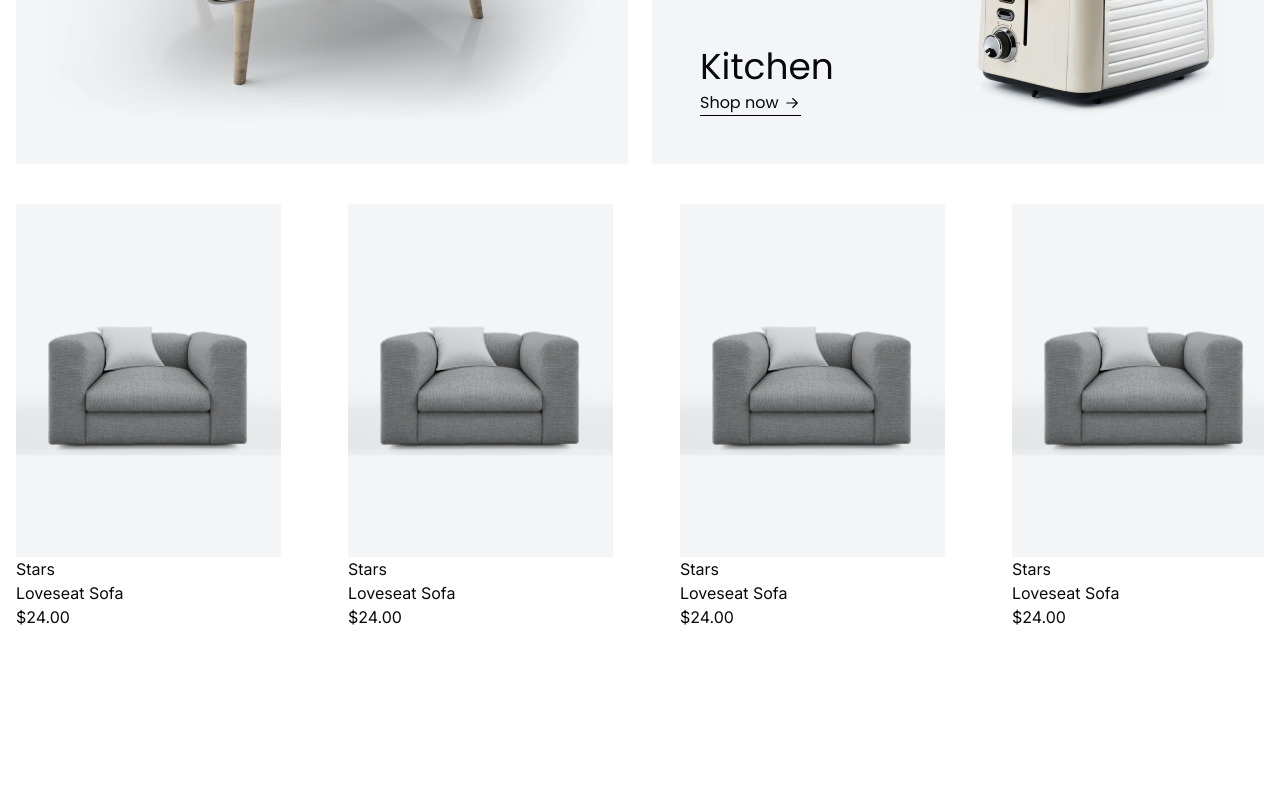
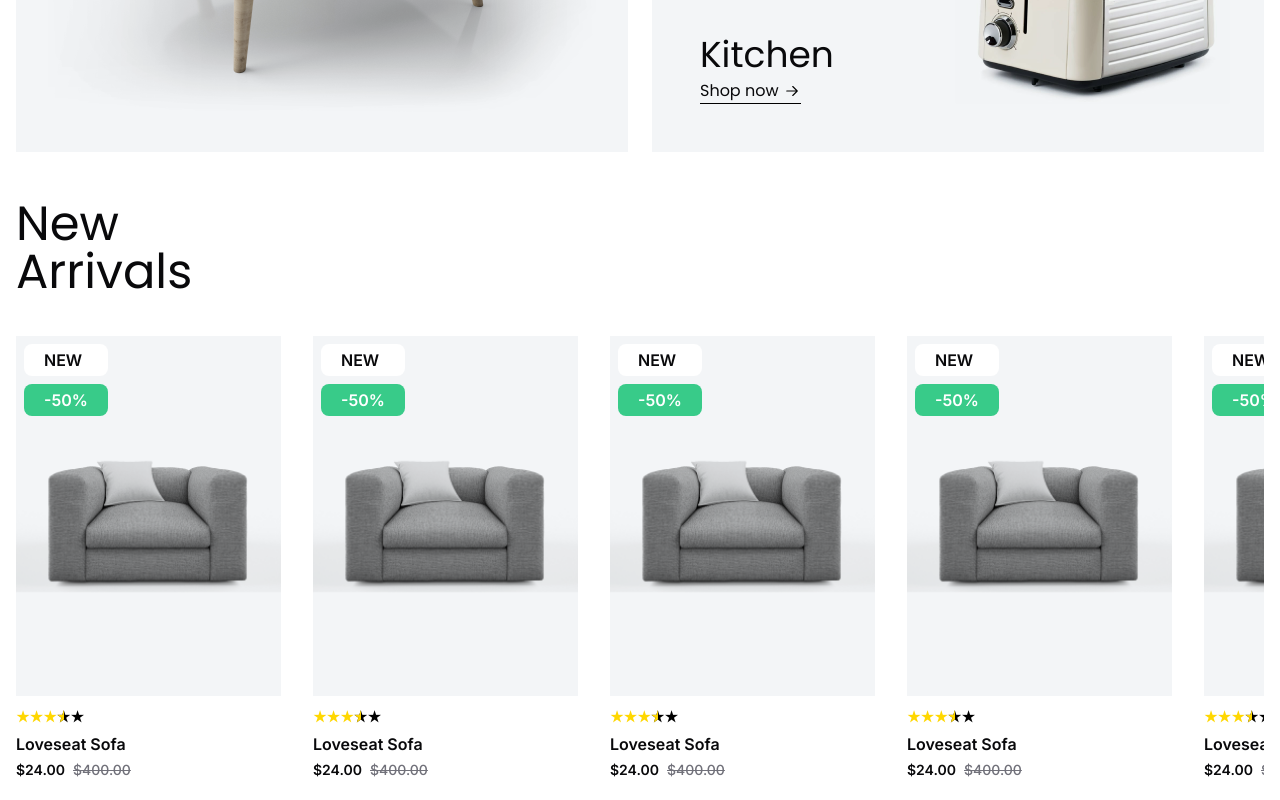
Before and after one commit to afridiwhatever/elegant-furnitures, a Next.js app: page / in a window 1280 px wide. Shown: the part 1580-2380 px from the top of the page. Before the commit the page ends 2229 px from the top, so only its background shows below. Built offline with nearby package versions, Linux system fonts and the light colour scheme.

Commit message:
A pretty great productcard

```diff
--- a/package.json
+++ b/package.json
@@ -16,6 +16,8 @@
     "next": "14.1.4",
     "react": "^18",
     "react-dom": "^18",
+    "react-rating-stars-component": "^2.2.0",
+    "react-stars": "^2.2.5",
     "swiper": "^11.1.1",
     "tailwind-merge": "^2.2.2",
     "tailwindcss-animate": "^1.0.7"
--- a/public/icons/Icons.tsx
+++ b/public/icons/Icons.tsx
@@ -141,3 +141,20 @@ export const ArrowRight = ({
     </svg>
   );
 };
+
+export const HeartIconFilled = (props: any) => (
+  <svg
+    xmlns="http://www.w3.org/2000/svg"
+    width="24"
+    height="24"
+    viewBox="0 0 24 24"
+    fill="pink"
+    stroke="currentColor"
+    stroke-width="2"
+    stroke-linecap="round"
+    stroke-linejoin="round"
+    className="lucide lucide-heart"
+  >
+    <path d="M19 14c1.49-1.46 3-3.21 3-5.5A5.5 5.5 0 0 0 16.5 3c-1.76 0-3 .5-4.5 2-1.5-1.5-2.74-2-4.5-2A5.5 5.5 0 0 0 2 8.5c0 2.3 1.5 4.05 3 5.5l7 7Z" />
+  </svg>
+);
--- a/src/app/globals.css
+++ b/src/app/globals.css
@@ -78,7 +78,7 @@
 }
 
 body {
-  padding-top: 120px;
+  padding-top: 108px;
 }
 
 /* Target the container with horizontal scrollbar */
--- a/src/components/NewArrivals.tsx
+++ b/src/components/NewArrivals.tsx
@@ -3,6 +3,10 @@ import ProductCard from "./ProductCard";
 
 const NewArrivals = () => {
   return (
+    <div className="mt-12">
+      <h2 className="font-poppins text-3xl lg:text-5xl">
+        New <br /> Arrivals
+      </h2>
       <div className=" mt-10 flex gap-8">
         <ProductCard />
         <ProductCard />
@@ -14,6 +18,7 @@ const NewArrivals = () => {
         <ProductCard />
         <ProductCard />
       </div>
+    </div>
   );
 };
 
--- a/src/components/ProductCard.tsx
+++ b/src/components/ProductCard.tsx
@@ -1,20 +1,76 @@
-import React from "react";
+"use client";
+
+import { Heart } from "lucide-react";
 import Image from "next/image";
+import { useState } from "react";
+import Link from "next/link";
+// @ts-ignore
+import ReactStars from "react-rating-stars-component";
+import { HeartIconFilled } from "../../public/icons/Icons";
+import { Button } from "./ui/button";
 
 const ProductCard = () => {
+  const [isFavorite, setIsFavorite] = useState(false);
+
+  const handleAddedToFavorites = () => {
+    setIsFavorite(!isFavorite);
+  };
+
   return (
-    <div>
-      <div className="w-[300px]">
+    <div className="relative hover:cursor-pointer group">
+      {/* image and button */}
+      <div className="relative w-[230px] h-[310px]  lg:w-[265px] lg:h-[360px]">
         <Image
           src="/products/loveseat_sofa.png"
-          height={360}
-          width={265}
+          fill
           alt="loveseat_sofa_product"
         />
+        <div className="absolute w-full h-10 bottom-6">
+          <div className="w-[80%] mx-auto transition-all duration-200 opacity-0 translate-y-[100%] group-hover:opacity-100 group-hover:translate-y-0">
+            <Button className="w-full">Add to Cart</Button>
+          </div>
+        </div>
       </div>
-      <span>Stars</span>
-      <h4>Loveseat Sofa</h4>
-      <p>$24.00</p>
+      {/* details */}
+      <Link
+        href="/products/loveseat-sofa"
+        className="flex flex-col gap-1 font-semibold mt-3"
+      >
+        <div>
+          <ReactStars
+            count={5}
+            size={13}
+            value={3.5}
+            isHalf={true}
+            color={"black"}
+            activeColor={"#ffd700"}
+            edit={false}
+          />
+        </div>
+        <h4>Loveseat Sofa</h4>
+        <div className="flex gap-2 text-sm">
+          <p>$24.00</p>
+          <p className="text-muted-foreground line-through font-medium">
+            $400.00
+          </p>
+        </div>
+      </Link>
+      {/* discount panel */}
+      <div className="absolute top-2 left-2 font-semibold ">
+        <p className="uppercase rounded-lg bg-white px-5 py-1 mb-2">New</p>
+        <p className="bg-[#38CB89] rounded-lg px-5 py-1 text-white">-50%</p>
+      </div>
+      {/* favorite button */}
+      <div
+        onClick={handleAddedToFavorites}
+        className="absolute top-2 right-2 bg-white p-2 rounded-full shadow-xl transition-all duration-200 hover:cursor-pointer hover:scale-110 opacity-0 -translate-y-[60%] group-hover:opacity-100 group-hover:translate-y-0"
+      >
+        {isFavorite ? (
+          <HeartIconFilled className="h-6 w-6 " />
+        ) : (
+          <Heart className="h-6 w-6 " />
+        )}
+      </div>
     </div>
   );
 };
```
Also changed, not shown: 1 other file (tests, documents, lock files or other folders). Lines whose indentation alone changed are shown as unchanged.
